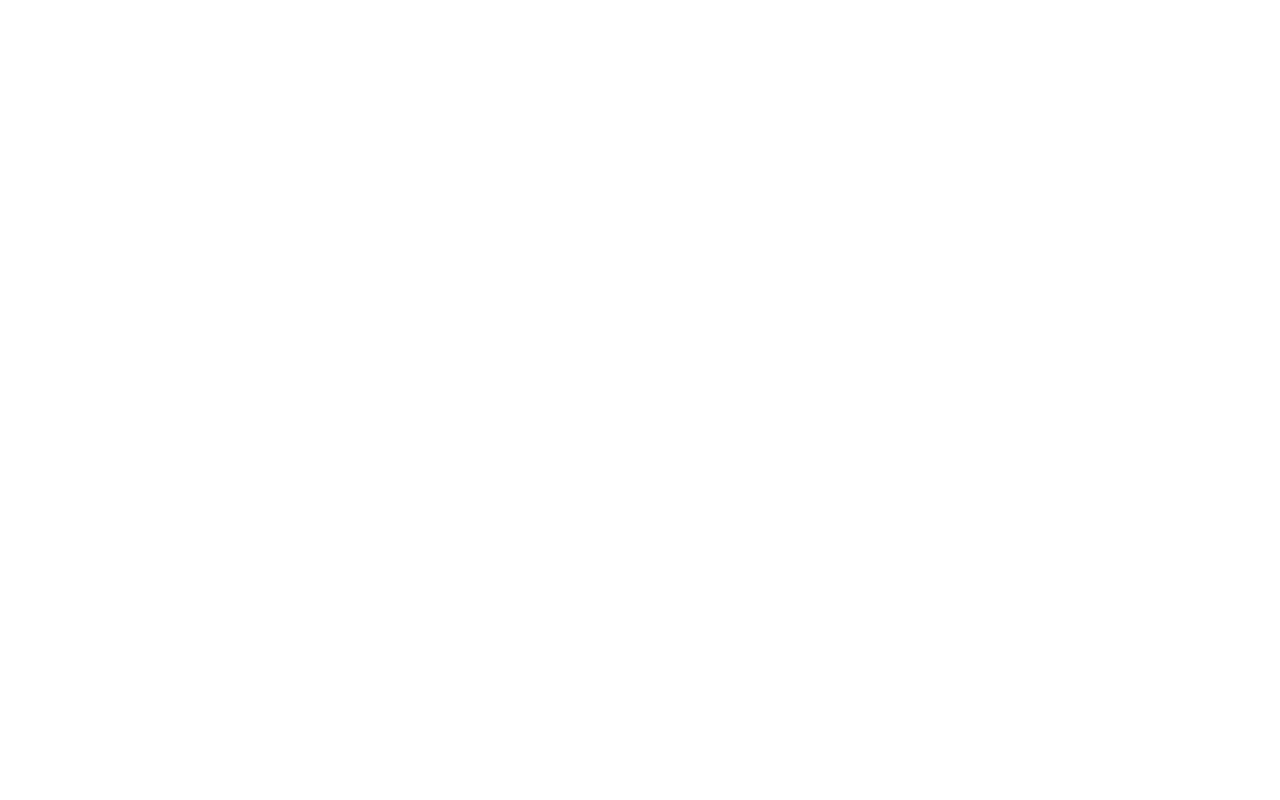
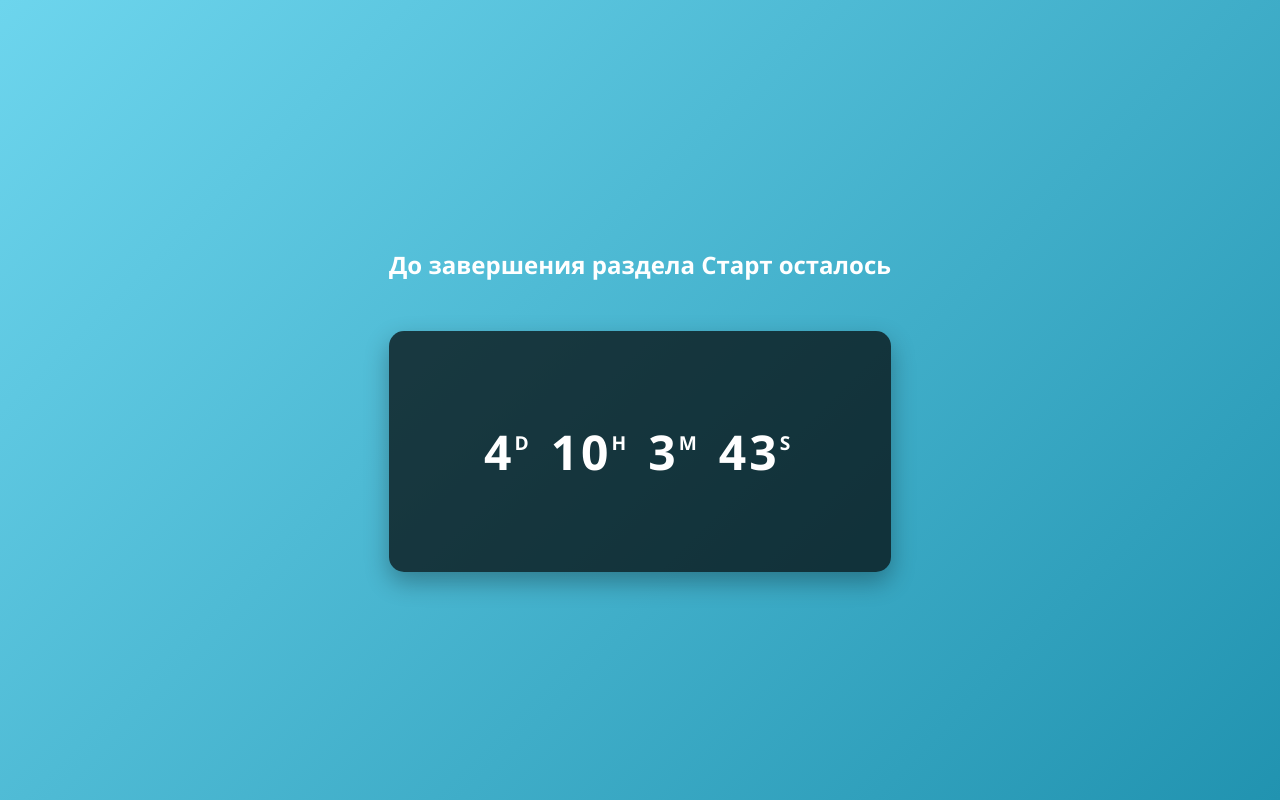
Before and after one commit to ekaterinasky/countdown_end_course, a plain HTML site: page index.html in a window 1280 px wide. Drawn offline with Linux system fonts and the light colour scheme.

Commit message:
first level

```diff
--- a/index.html
+++ b/index.html
@@ -1,11 +1,27 @@
 <!DOCTYPE html>
 <html lang="en">
 <head>
-    <meta charset="UTF-8">
-    <meta name="viewport" content="width=device-width, initial-scale=1.0">
-    <title>Document</title>
+  <meta charset="UTF-8">
+  <meta name="viewport" content="width=device-width, initial-scale=1.0">
+  <title>Countdown Timer</title>
+  <link rel="stylesheet" href="style.css">
 </head>
 <body>
-
+    <div class="wrapper-page-count">
+    <h2 class="page-title">До завершения раздела <b>Старт<b> осталось </h2>
+  <div id="countdown">
+      <p id="timer">
+          <span id="days"></span>
+          <span class="timer-unit">D</span>
+          <span id="hours"></span>
+          <span class="timer-unit">H</span>
+          <span id="minutes"></span>
+          <span class="timer-unit">M</span>
+          <span id="seconds"></span>
+          <span class="timer-unit">S</span>
+      </p>
+  </div>
+</div>
+  <script src="script.js"></script>
 </body>
 </html>
--- a/script.js
+++ b/script.js
@@ -0,0 +1,27 @@
+'use strict'
+
+const currentDate = new Date();
+const targetDate = new Date('2024-09-01T23:59:59');
+const difference = targetDate - currentDate;
+
+function updateCountdown() {
+    const currentTime = new Date();
+    const difference = targetDate - currentTime;
+
+    const days = Math.floor(difference / (1000 * 60 * 60 * 24));
+    const hours = Math.floor((difference % (1000 * 60 * 60 * 24)) / (1000 * 60 * 60));
+    const minutes = Math.floor((difference % (1000 * 60 * 60)) / (1000 * 60));
+    const seconds = Math.floor((difference % (1000 * 60)) / 1000);
+
+    document.getElementById("days").innerText = days;
+    document.getElementById("hours").innerText = hours;
+    document.getElementById("minutes").innerText = minutes;
+    document.getElementById("seconds").innerText = seconds;
+
+    if (difference < 0) {
+        clearInterval(interval);
+        document.getElementById("timer").innerText = "Время вышло!";
+      }
+}
+
+const interval = setInterval(updateCountdown, 1000);
--- a/style.css
+++ b/style.css
@@ -0,0 +1,48 @@
+body {
+    font-family: 'Segoe UI', Tahoma, Geneva, Verdana, sans-serif;
+    display: flex;
+    justify-content: center;
+    align-items: center;
+    height: 100vh;
+    margin: 0;
+    background: linear-gradient(135deg, #6dd5ed, #2193b0);
+    color: white;
+  }
+
+  #countdown {
+    background: rgba(0, 0, 0, 0.7);
+    padding: 40px 60px;
+    border-radius: 15px;
+    box-shadow: 0 10px 25px rgba(0, 0, 0, 0.3);
+    text-align: center;
+
+  }
+
+  #timer {
+    font-size: 3rem;
+    letter-spacing: 3px;
+    display: flex;
+    margin-left: 35px;
+  }
+
+  .timer-unit {
+    font-size: 1.2rem;
+    text-transform: uppercase;
+    letter-spacing: 2px;
+    margin-top: 10px;
+    display: block;
+    margin-right: 20px;
+  }
+  .page-title {
+    text-align: center;
+    margin-bottom: 10%;
+  }
+
+  @media (max-width: 600px) {
+    #timer {
+        font-size: 2rem;
+    }
+    .timer-unit {
+        font-size: 1rem;
+    }
+  }
```
